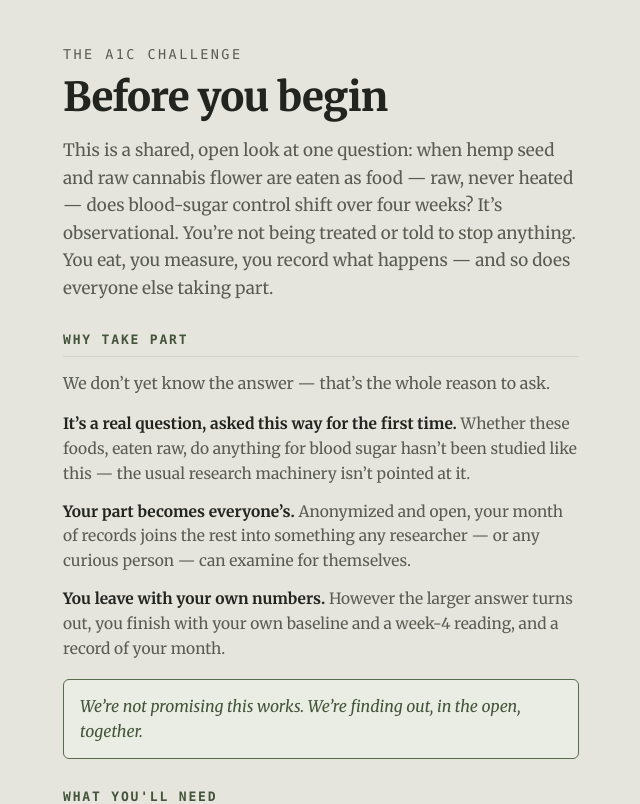
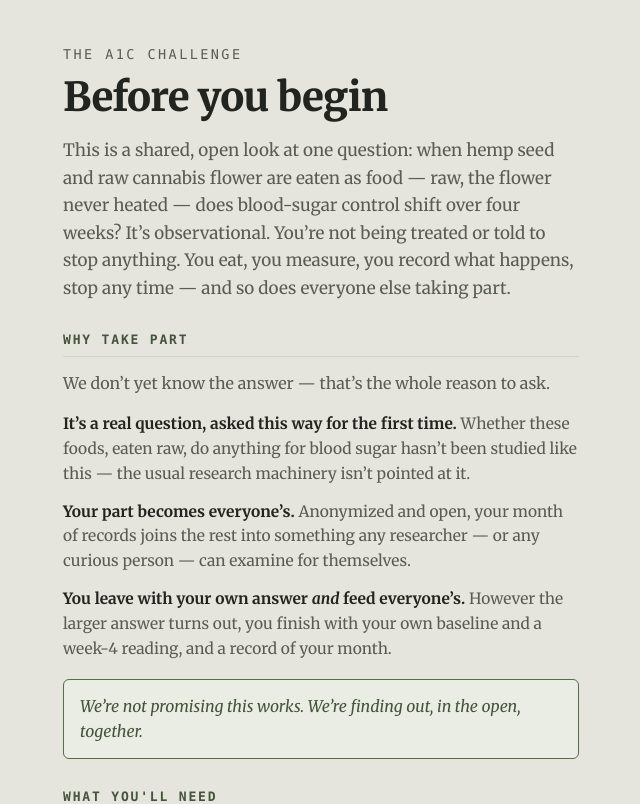
Before and after one commit to ecshacker/a1c-challenge-frontend, a Next.js app: page /before-you-begin in a window 1280 px wide. Shown: the top 804 px of the page, without its empty margins (319-959 px from the left). Built offline with nearby package versions, Linux system fonts and the light colour scheme; no server answers.

Commit message:
minor content edit

```diff
--- a/src/app/before-you-begin/page.tsx
+++ b/src/app/before-you-begin/page.tsx
@@ -176,7 +176,7 @@ export default function BeforeYouBeginPage() {
             Before you begin
           </h1>
           <p style={{ fontFamily: SERIF, fontSize: 17, lineHeight: 1.62, color: C.inkSoft, margin: "18px 0 0" }}>
-            This is a shared, open look at one question: when hemp seed and raw cannabis flower are eaten as food — raw, never heated — does blood-sugar control shift over four weeks? It&rsquo;s observational. You&rsquo;re not being treated or told to stop anything. You eat, you measure, you record what happens — and so does everyone else taking part.
+            This is a shared, open look at one question: when hemp seed and raw cannabis flower are eaten as food — raw, the flower never heated — does blood-sugar control shift over four weeks? It&rsquo;s observational. You&rsquo;re not being treated or told to stop anything. You eat, you measure, you record what happens, stop any time — and so does everyone else taking part.
           </p>
 
           <Section label="Why take part">
@@ -190,7 +190,7 @@ export default function BeforeYouBeginPage() {
               <strong style={{ color: C.ink, fontWeight: 700 }}>Your part becomes everyone&rsquo;s.</strong> Anonymized and open, your month of records joins the rest into something any researcher — or any curious person — can examine for themselves.
             </p>
             <p style={{ fontFamily: SERIF, fontSize: 15.5, lineHeight: 1.6, color: C.inkSoft, margin: "0 0 13px" }}>
-              <strong style={{ color: C.ink, fontWeight: 700 }}>You leave with your own numbers.</strong> However the larger answer turns out, you finish with your own baseline and a week-4 reading, and a record of your month.
+              <strong style={{ color: C.ink, fontWeight: 700 }}>You leave with your own answer <em>and </em> feed everyone&rsquo;s.</strong> However the larger answer turns out, you finish with your own baseline and a week-4 reading, and a record of your month.
             </p>
             <div style={{ marginTop: 18, padding: "14px 16px", background: C.accentTint, border: `1px solid ${C.accent}`, borderRadius: 6 }}>
               <span style={{ fontFamily: SERIF, fontSize: 16, fontStyle: "italic", lineHeight: 1.55, color: C.accentDeep }}>
@@ -201,7 +201,13 @@ export default function BeforeYouBeginPage() {
 
           <Section label="What you'll need">
             <Prereq title="The food" summary="Hemp seed and raw cannabis flower, eaten raw." open={open === 0} onToggle={() => setOpen(open === 0 ? null : 0)}>
-              Hemp seed is easy to find — whole or shelled, raw, kept cold. Raw cannabis flower means flower that has never been heated or decarboxylated; heat changes it from the food we&rsquo;re looking at into something else.
+              <p style={{ fontFamily: SERIF, fontSize: 15.5, lineHeight: 1.6, color: C.inkSoft, margin: "0 0 13px" }}>
+                Hemp seed is easy to find — whole or shelled, raw, kept cold. Raw cannabis flower means flower that has never been heated or decarboxylated; heat changes it from the food we&rsquo;re looking at into something else.
+              </p>
+              <p style={{ fontFamily: SERIF, fontSize: 15.5, lineHeight: 1.6, color: C.inkSoft, margin: "0 0 13px" }}>
+                Raw, unheated flower takes a little planning to source, and whether this is legal and appropriate for you depends on where you are and your own health picture.
+                Recommend reading the <a href="https://cannabis-is-food.com/products/cannabis-is-food-book?discount=A1C" target="_blank" rel="noopener noreferrer">Cannabis Is Food</a> book or searching online for &lquot;hemp hearts&lrquot; if you lack local stores nearby.
+              </p>
               <ExtLink>What &ldquo;raw&rdquo; means, and where to look</ExtLink>
             </Prereq>
             <Prereq title="A way to measure" summary="An A1C reading at the start, and again at week 4." open={open === 1} onToggle={() => setOpen(open === 1 ? null : 1)}>
```
